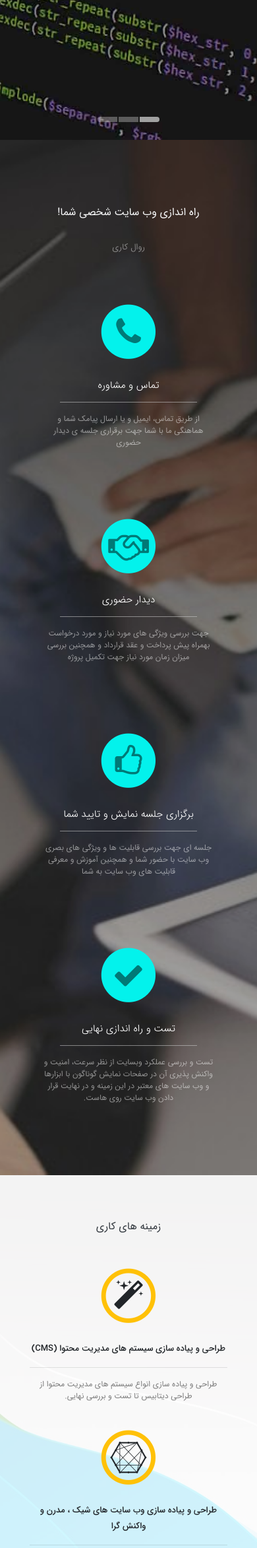
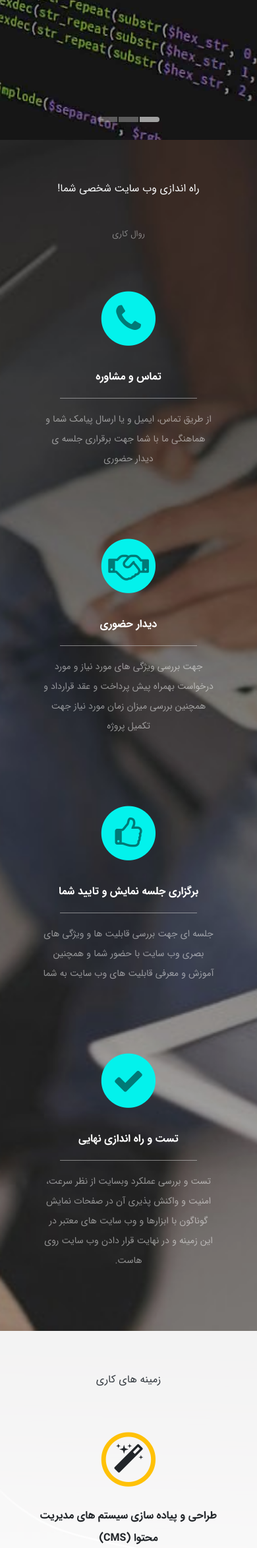
Before and after one commit to mehrannasr1375/01system, a PHP site: page /technology-store/ in a window 390 px wide. Shown: the part 632-2978 px from the top of the page at 66% size. Run offline with PHP 8.4, Linux system fonts and the light colour scheme; some libraries are stand-ins or nearby versions.

Commit message:
fix some bootstrap

```diff
--- a/index/showHomePage.php
+++ b/index/showHomePage.php
@@ -48,7 +48,7 @@
 
 <!--order sequences -->
 <section id="order-sequences">
-    <h3 class="header-1 text-light my-5">راه اندازی وب سایت شخصی شما!</h3>
+    <h3 class="header-1 text-light">راه اندازی وب سایت شخصی شما!</h3>
     <h3 class="header-2 text-white-50 mb-3">روال کاری</h3>
     <div class="container">
         <div class="row position-relative">
@@ -105,8 +105,8 @@
 
 <!-- works -->
 <section id="works">
-    <div class="container mb-8">
-        <h3 class="header-1 text-dark mb-8">زمینه های کاری</h3>
+    <div class="container">
+        <h3 class="header-1 text-dark">زمینه های کاری</h3>
         <div class="row justify-content-center">
             <div class="wow fadeInUp col-12 col-sm-6 col-md-6 col-lg-3" data-wow-delay=".4s">
                 <div class="card-2">
@@ -167,9 +167,9 @@
 
 
 <!-- skills -->
-<section id="skills" class="">
-    <h4 class="header-1 text-dark my-5 pb-4">مهارت ها</h4>
-    <div class="">
+<section id="skills">
+    <h3 class="header-1">مهارت ها</h3>
+    <div class="container">
         <div class="d-flex justify-content-center flex-row flex-wrap">
             <div class="skill-part wow fadeIn" data-wow-delay=".2s">
                 <span class="float-right fa-stack fa-2x m-auto">
@@ -306,7 +306,7 @@
 
 <!-- last-posts -->
 <section id="last-posts" class="last-posts">
-    <div class="container-fluid pt-5">
+    <div class="container-fluid">
         <h3 class="header-1 text-dark">آخرین مطالب </h3>
         <div class="container">
             <div class="owl-carousel wow fadeIn" data-wow-delay=".4s">
@@ -372,7 +372,7 @@
 <!-- be a writer -->
 <section id="writer">
     <div class="container">
-        <h3 class="header-1 text-dark mb-8 wow fadeIn" data-wow-delay=".3s">خودتان هم می توانید نویسنده شوید!</h3>
+        <h3 class="header-1 text-dark" data-wow-delay=".3s">خودتان هم می توانید نویسنده شوید!</h3>
         <div class="d-flex justify-content-center align-items-center">
             <div class="wow fadeInUp" data-wow-delay=".6s">
                 <p class="text-vsm text-black-50">با کلیک بر روی دکمه ی ثبت نام در بالای مرورگر و تکمیل فرم خودتان نویسنده شوید و پست های تخصصی در زمینه ی تخصص های خود یا خدماتتان را با دیگر کاربران به اشتراک بگذارید!</p>
--- a/styles/css.css
+++ b/styles/css.css
@@ -1,5 +1,4 @@
 /*--------------------------------------------------  public  --------------------------------------------------*/
-
 
 #body{
     background-color: white;
@@ -68,8 +67,10 @@ p{
     margin-bottom: 6rem;
 }
 .header-1{
+    z-index: 1000;
     font-size: 1rem;
-    margin-bottom: 2rem !important;
+    margin-bottom: 3rem !important;
+    padding-top: 4rem !important;
     text-align: center;
     font-weight: 400;
 }
@@ -419,7 +420,7 @@ textarea{
 /*-----------------------------------------------  order-sequences  ------------------------------------------------------*/
 
 #order-sequences{
-    padding: 3rem 0;
+    padding-bottom: 2rem;
     position: relative;
     background: url("../includes/images/15.jpg") center / cover no-repeat;
 }
@@ -461,7 +462,15 @@ textarea{
 }
 
 @media (max-width: 600px){
-
+    #order-sequences .card-title{
+        font-size: 16px !important;
+        font-weight: 600 !important;
+        line-height: 32px !important;
+    }
+    #order-sequences p.sm-font{
+        font-size: 14px !important;
+        line-height: 30px !important;
+    }
 }
 
 /*---------------------------------------------------- works ---------------------------------------------------*/
@@ -469,8 +478,7 @@ textarea{
 #works{
     position: relative;
     background: url("../includes/images/b35.jpg") center / cover no-repeat fixed;
-    padding: 2rem 0;
-    padding-top: 4rem;
+    padding-bottom: 3rem;
 }
 #works::before{
     position: absolute;
@@ -507,7 +515,14 @@ textarea{
 }
 
 @media (max-width: 600px){
-
+    #works .card-title{
+        font-size: 16px !important;
+        font-weight: 600 !important;
+        line-height: 34px !important;
+    }
+    #works p.sm-font{
+        font-size: 14px !important;
+    }
 }
 
 /*--------------------------------------------------- skills -------------------------------------------------*/
@@ -516,9 +531,7 @@ textarea{
     background: url("../includes/images/b2.jpg") center / cover no-repeat;
     position: relative;
     color: white !important;
-    padding: 40px; /****/
-    padding-top: 10px;
-    padding-bottom: 30px;
+    padding-bottom: 2rem;
 }
 #skills::before{
     position: absolute;
@@ -528,6 +541,10 @@ textarea{
     height: 100%;
     background-color: rgba(22, 22, 22, 0.3);
     content: '';
+}
+#skills h3.header-1{
+    font-size: 18px !important;
+    color: black !important;
 }
 .skill-part{
     z-index: 100 ;
@@ -568,6 +585,9 @@ textarea{
         margin: 1px ;
         border-radius: 20% 20% 20% 20%/ 50% 50% 50% 50%;
     }
+    .card-2{
+        margin-bottom: 50px;
+    }
 }
 
 /*-------------------------------------------------- last-posts ------------------------------------------------*/
@@ -575,8 +595,7 @@ textarea{
 .last-posts{
     position: relative;
     z-index: 1;
-    padding: 2rem 0;
-    padding-bottom: 5rem;
+    padding-bottom: 2rem;
     background: url("../includes/images/b34.jpg") center / cover no-repeat fixed;
 }
 .last-posts::before {
@@ -736,14 +755,19 @@ textarea{
     margin: 0 !important;
 }
 
-@media (max-width: 600px){
-
+@media (max-width: 600px) {
+    .last-posts .header-1 {
+        margin-bottom: 1.5rem !important;
+        padding-top: 2.5rem !important;
+    }
+    div.container-fluid {
+        padding: 0 !important;
+    }
 }
 
     /*--------------------------------------------------- writer ---------------------------------------------------*/
 
 #writer {
-    padding: 2rem;
     padding-bottom: 5rem;
 }
 #writer p:first-child {
```
